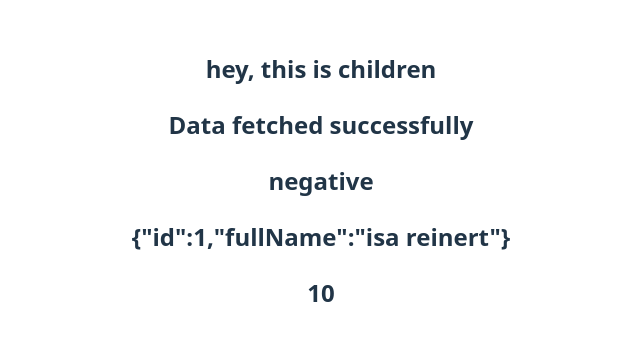
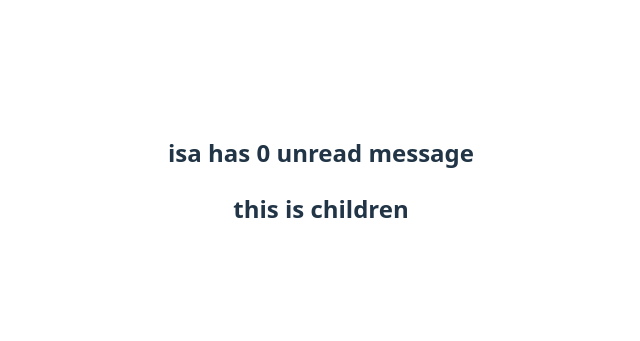
Before and after one commit to reinertisa/react-typescript-tutorials, a React (Vite) app: page / in a window 1280 px wide. Shown: the part 219-560 px from the top of the page, without its empty margins (319-959 px from the left). Built offline with nearby package versions, Linux system fonts and the light colour scheme.

Commit message:
feat(website): children and other props

```diff
--- a/src/App.tsx
+++ b/src/App.tsx
@@ -1,12 +1,12 @@
 import './App.css'
-import Heading3 from "./components/Heading3.tsx";
+import Greet6 from "./components/Greet6.tsx";
 
 function App() {
     return (
         <div>
-            <Heading3 status="success" type='10' name={{id: 1, fullName: 'isa reinert'}} isPositive={false}>
-                <div>hey, this is children</div>
-            </Heading3>
+            <Greet6 name="isa" isLoggedIn={true}>
+                <div>this is children</div>
+            </Greet6>
         </div>
     )
 }
--- /dev/null
+++ b/src/components/Greet6.tsx
@@ -0,0 +1,18 @@
+import React from 'react';
+
+type Greet6Props = {
+    name: string
+    messageCount?: number
+    isLoggedIn: boolean
+    children: React.ReactNode
+}
+
+export default function Greet6({name, messageCount = 0, isLoggedIn, children}: Greet6Props) {
+
+    return(
+        <div>
+            <h2>{isLoggedIn ? `${name} has ${messageCount} unread message` : 'Guest'}</h2>
+            <h2>{children}</h2>
+        </div>
+    )
+}
```
